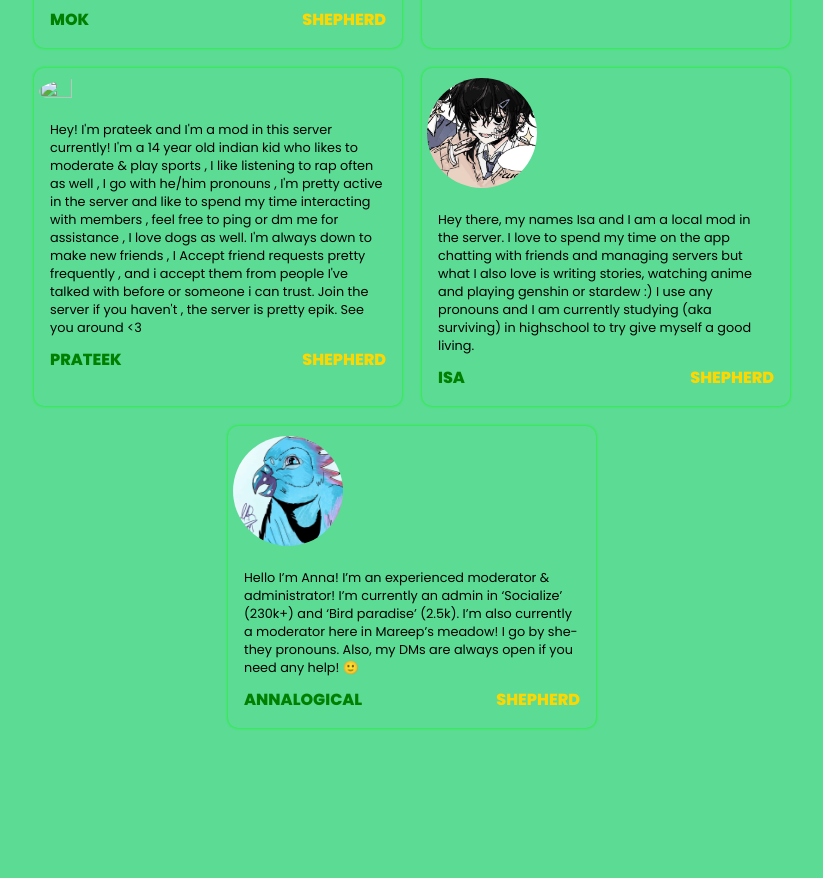
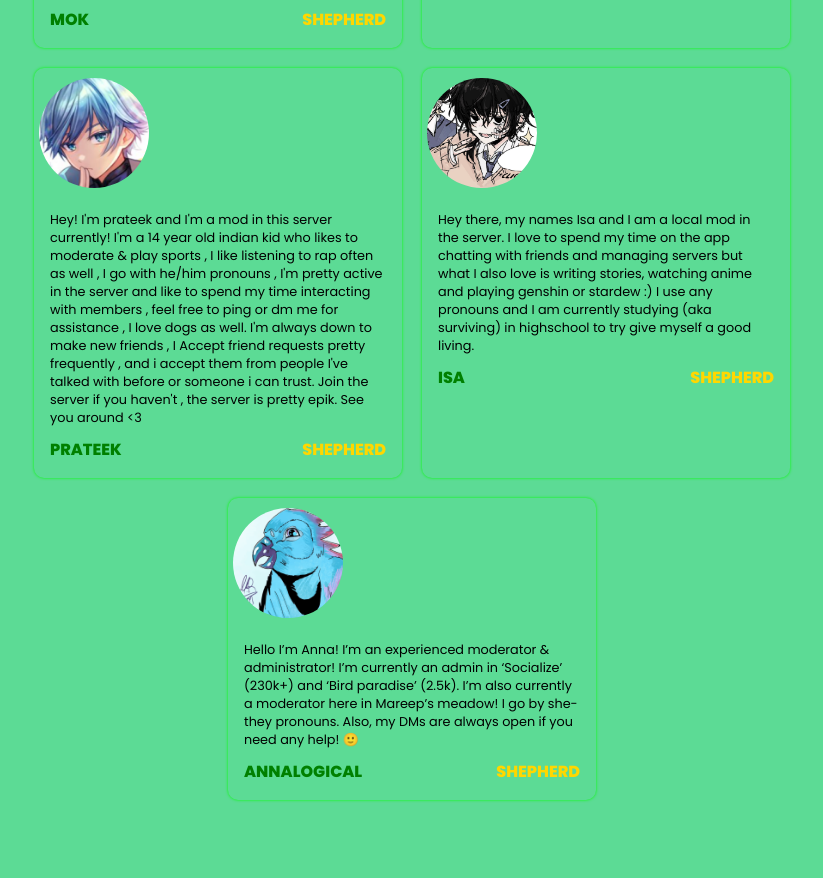
Before and after one commit to MareepMeadowsDev/Website, a plain HTML site: page index.html in a window 1280 px wide. Shown: the part 7629-8507 px from the top of the page, without its empty margins (228-1051 px from the left). Drawn offline with Linux system fonts and the light colour scheme; a script that the page names is missing.

Commit message:
Update index.html

```diff
--- a/index.html
+++ b/index.html
@@ -391,7 +391,7 @@
             </div>
             <div class="staff-card">
                 <div class="staff-image">
-                    <img src="Images/patreek.gif"/>
+                    <img src="Images/prateek.png"/>
                 </div>
                 <div class="staff-info">
                     <p class="staff-category">Hey! I'm prateek and I'm a mod in this server currently! I'm a 14 year old indian kid who likes to moderate & play sports , I like listening to rap often as well , I go with he/him pronouns , I'm pretty active in the server and like to spend my time interacting with members , feel free to ping or dm me for assistance , I love dogs as well. I'm always down to make new friends , I Accept friend requests pretty frequently , and i accept them from people I've talked with before or someone i can trust. Join the server if you haven't , the server is pretty epik. See you around <3
```
